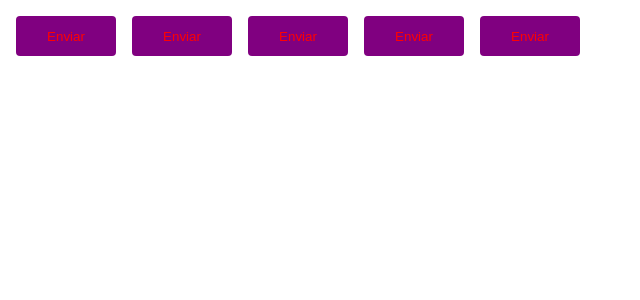
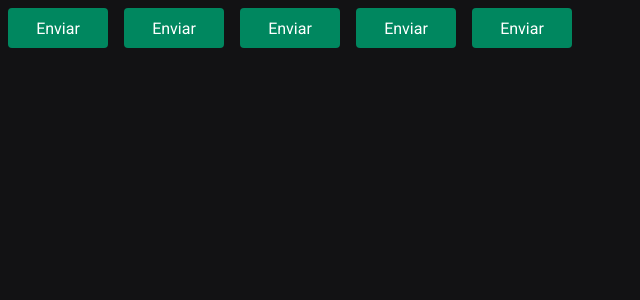
Before and after one commit to cosclerison/igniteTimer, a React (Vite) app: page / in a window 1280 px wide. Shown: the top 300 px of the page, without its empty margins (0-640 px from the left). Built offline with nearby package versions, Linux system fonts and the light colour scheme.

Commit message:
config ESLINT rocketseat, correção code

```diff
--- a/index.html
+++ b/index.html
@@ -2,7 +2,14 @@
 <html lang="en">
   <head>
     <meta charset="UTF-8" />
+
+    <link rel="preconnect" href="https://fonts.googleapis.com" />
+    <link rel="preconnect" href="https://fonts.gstatic.com" crossorigin />
+
     <meta name="viewport" content="width=device-width, initial-scale=1.0" />
+
+    <link href="https://fonts.googleapis.com/css2?family=Roboto+Mono:wght@700&family=Roboto:wght@400;700&display=swap" rel="stylesheet" />
+
     <title>Ignite Timer</title>
   </head>
   <body>
--- a/package.json
+++ b/package.json
@@ -6,7 +6,8 @@
   "scripts": {
     "dev": "vite",
     "build": "tsc && vite build",
-    "preview": "vite preview"
+    "preview": "vite preview",
+    "lint": "eslint src --ext .ts,.tsx"
   },
   "dependencies": {
     "react": "^18.2.0",
@@ -14,10 +15,12 @@
     "styled-components": "^5.3.5"
   },
   "devDependencies": {
+    "@rocketseat/eslint-config": "^1.1.3",
     "@types/react": "^18.0.17",
     "@types/react-dom": "^18.0.6",
     "@types/styled-components": "^5.1.26",
     "@vitejs/plugin-react": "^2.1.0",
+    "eslint": "^8.24.0",
     "typescript": "^4.6.4",
     "vite": "^3.1.0"
   }
--- a/src/@types/styled.d.ts
+++ b/src/@types/styled.d.ts
@@ -1,10 +1,10 @@
 // Arquivo de definição de tipos, somente para tipagem
-import 'styled-components';
+import 'styled-components'
 import { defaultTheme } from '../styles/themes/default'
 
-type ThemeType = typeof defaultTheme;
+type ThemeType = typeof defaultTheme
 
 // Definindo uma tipagem
 declare module 'styled-components' {
-    export interface DefaultTheme extends ThemeType {}
+  export interface DefaultTheme extends ThemeType {}
 }
--- a/src/App.tsx
+++ b/src/App.tsx
@@ -1,6 +1,8 @@
-import { ThemeProvider } from "styled-components";
-import { Button } from "./components/button";
-import { defaultTheme } from "./styles/themes/default";
+import { ThemeProvider } from 'styled-components'
+import { Button } from './components/button'
+
+import { GlobalStyle } from './styles/global'
+import { defaultTheme } from './styles/themes/default'
 
 export function App() {
   return (
@@ -10,6 +12,7 @@
       <Button variant="danger" />
       <Button variant="success" />
       <Button />
+      <GlobalStyle />
     </ThemeProvider>
   )
 }
--- a/src/components/Button.styles.ts
+++ b/src/components/Button.styles.ts
@@ -1,46 +1,25 @@
-import styled, { css } from 'styled-components';
+import styled from 'styled-components'
 
-export type ButtonVariant = 'primary' | 'secondary' | 'danger' | 'success';
+export type ButtonVariant = 'primary' | 'secondary' | 'danger' | 'success'
 
 interface ButtonContainerProps {
-    variant: ButtonVariant ;
+  variant: ButtonVariant
 }
 
-const ButtonVariants = {
-    primary: 'purple',
-    secondary:  'orange',
-    danger: 'red',
-    success: 'blue'
-}
+// const ButtonVariants = {
+//   primary: 'purple',
+//   secondary: 'orange',
+//   danger: 'red',
+//   success: 'blue',
+// }
 
 export const ButtonContainer = styled.button<ButtonContainerProps>`
-    width: 100px;
-    height: 40px;
-    border-radius: 4px;
-    border: 0;
-    margin: 8px;
+  width: 100px;
+  height: 40px;
+  border-radius: 4px;
+  border: 0;
+  margin: 8px;
 
-    background-color: ${props => props.theme.primary};
-    color: ${props => props.theme.color};
-
-    /* ${props => {
-        return `background-color: ${ButtonVariants[props.variant]}`
-    }} */
+  background-color: ${(props) => props.theme['green-500']};
+  color: ${(props) => props.theme.white};
 `
-
-
-// .primary {
-//     background: blue;
-// }
-
-// .secondary {
-//     background: yellow;
-// }x
-
-// .danger {
-//     background: orange;
-// }
-
-// .success {
-//     background: green;
-// }
--- a/src/main.tsx
+++ b/src/main.tsx
@@ -5,5 +5,5 @@
 ReactDOM.createRoot(document.getElementById('root') as HTMLElement).render(
   <React.StrictMode>
     <App />
-  </React.StrictMode>
+  </React.StrictMode>,
 )
--- /dev/null
+++ b/src/styles/global.ts
@@ -0,0 +1,25 @@
+import { createGlobalStyle } from 'styled-components'
+
+export const GlobalStyle = createGlobalStyle`
+    * {
+        margin: 0;
+        padding: 0;
+        box-sizing: border-box;
+    }
+
+    :focus {
+        outline: 0;
+        box-shadow: 0 0 0 2px ${(props) => props.theme['green-500']};
+    }
+
+    body {
+        background: ${(props) => props.theme['gray-900']};
+        color: ${(props) => props.theme['gray-300']};
+    }
+
+    body, input, textarea, button {
+        font-family: 'roboto', sans-serif;
+        font-weight: 400;
+        font-size: 1rem;
+    }
+`
--- a/src/styles/themes/default.ts
+++ b/src/styles/themes/default.ts
@@ -1,5 +1,21 @@
 export const defaultTheme = {
-    primary: 'purple',
-    secondary: 'orange',
-    color: 'red',
+  white: '#fff',
+
+  'gray-100': '#e1e1e6',
+  'gray-300': '#C4C4CC',
+  'gray-400': '#8D8D99',
+  'gray-500': '#7C7C8A',
+  'gray-600': '#323238',
+  'gray-700': '#29292E',
+  'gray-800': '#202024',
+  'gray-900': '#121214',
+
+  'green-300': '#00B37E',
+  'green-500': '#00875F',
+  'green-700': '#015F43',
+
+  'red-500': '#AB222E',
+  'red-700': '#7A1921',
+
+  'yellow-500': '#FBA94C',
 }
```
Also changed, not shown: src/components/button.tsx (+5 -5 lines), .eslintrc.json (added), 1 other file (tests, documents, lock files or other folders). Lines whose indentation alone changed are shown as unchanged.
